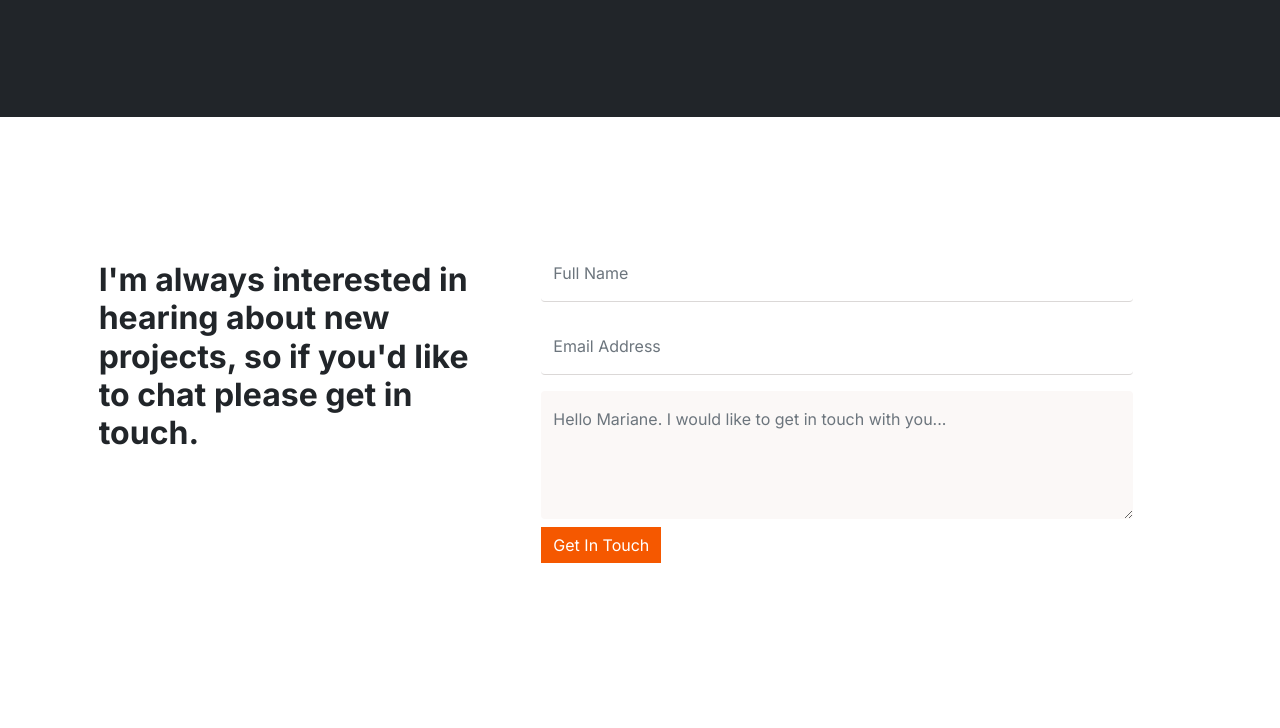
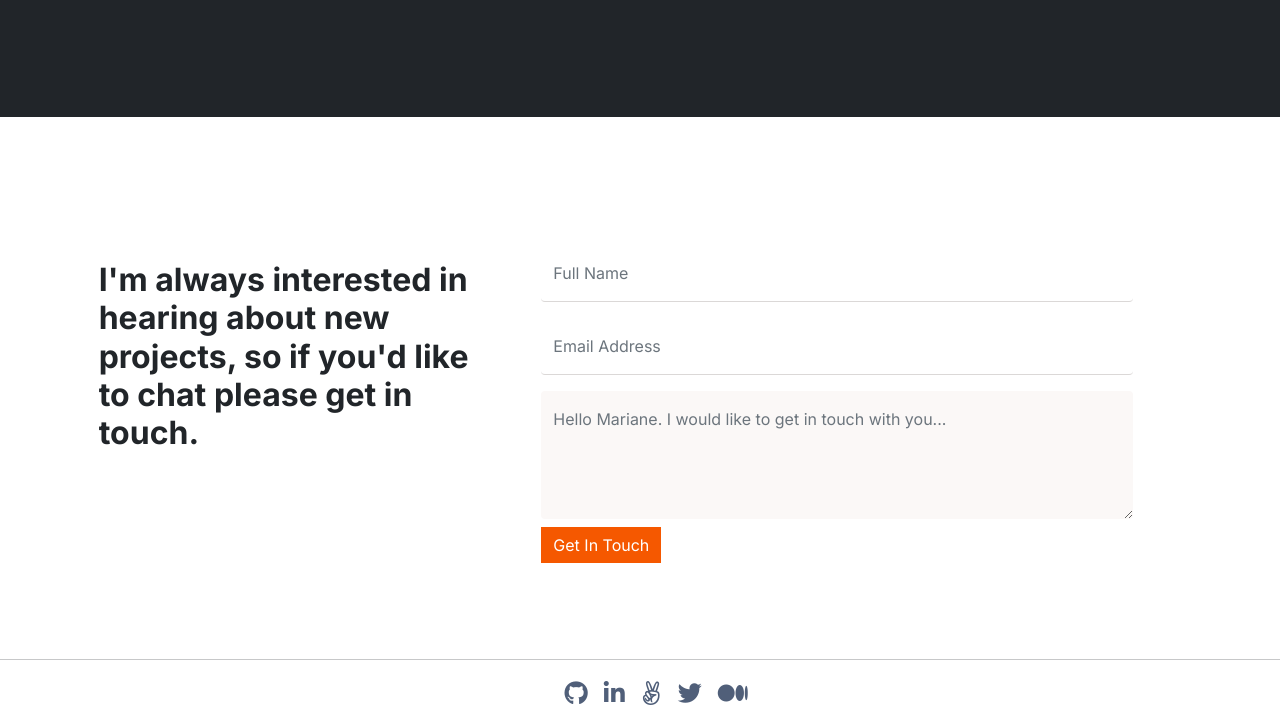
Before and after one commit to anita00001/Portfolio-Bootstrap, a website: page index.html in a window 1280 px wide. Shown: the part 3606-4334 px from the top of the page. Before the commit the page ends 4265 px from the top, so only its background shows below. Drawn offline with nearby package versions, Linux system fonts and the light colour scheme.

Commit message:
Add Footer section using bootstrap

```diff
--- a/index.html
+++ b/index.html
@@ -274,7 +274,16 @@
   <!-- Contact Section Ends Here -->
 
   <!-- Footer Section Starts Here -->
-
+  <hr>
+  <footer>
+    <ul class="fs-4 d-flex justify-content-center align-items-center" style="color: #505f79;">
+      <li class="px-2 list-unstyled"><i class="fa-brands fa-github"></i></li>
+      <li class="px-2 list-unstyled"><i class="fa-brands fa-linkedin-in"></i></li>
+      <li class="px-2 list-unstyled"><i class="fa-brands fa-angellist"></i></li>
+      <li class="px-2 list-unstyled"><i class="fa-brands fa-twitter"></i></li>
+      <li class="px-2 list-unstyled"><i class="fa-brands fa-medium"></i></li>
+    </ul>
+  </footer>
   <!-- Footer Section Ends Here -->
 
 
```
